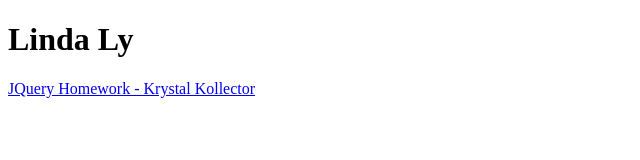
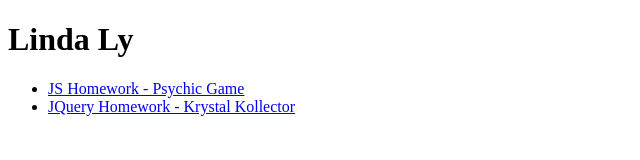
Before and after one commit to lylkda/lylkda.github.io, a plain HTML site: page index.html in a window 1280 px wide. Shown: the whole page, without its empty margins (0-640 px from the left). Drawn offline with Linux system fonts and the light colour scheme.

Commit message:
Add homework

```diff
--- a/index.html
+++ b/index.html
@@ -1,13 +1,16 @@
 <!doctype html>
 <html>
-	<head>
+<head>
 	<title>My Repo Page</title>
-	</head>
+</head>
 
 <h1>Linda Ly</h1>
 
 <div class="container">
-	<a href="week-4-game">JQuery Homework - Krystal Kollector</a>
+	<ul>
+		<li> <a href="psychic-game">JS Homework - Psychic Game</a></li>
+		<li><a href="week-4-game/">JQuery Homework - Krystal Kollector</a></li>
+	</ul>
 </div>
 
 </html>
```
